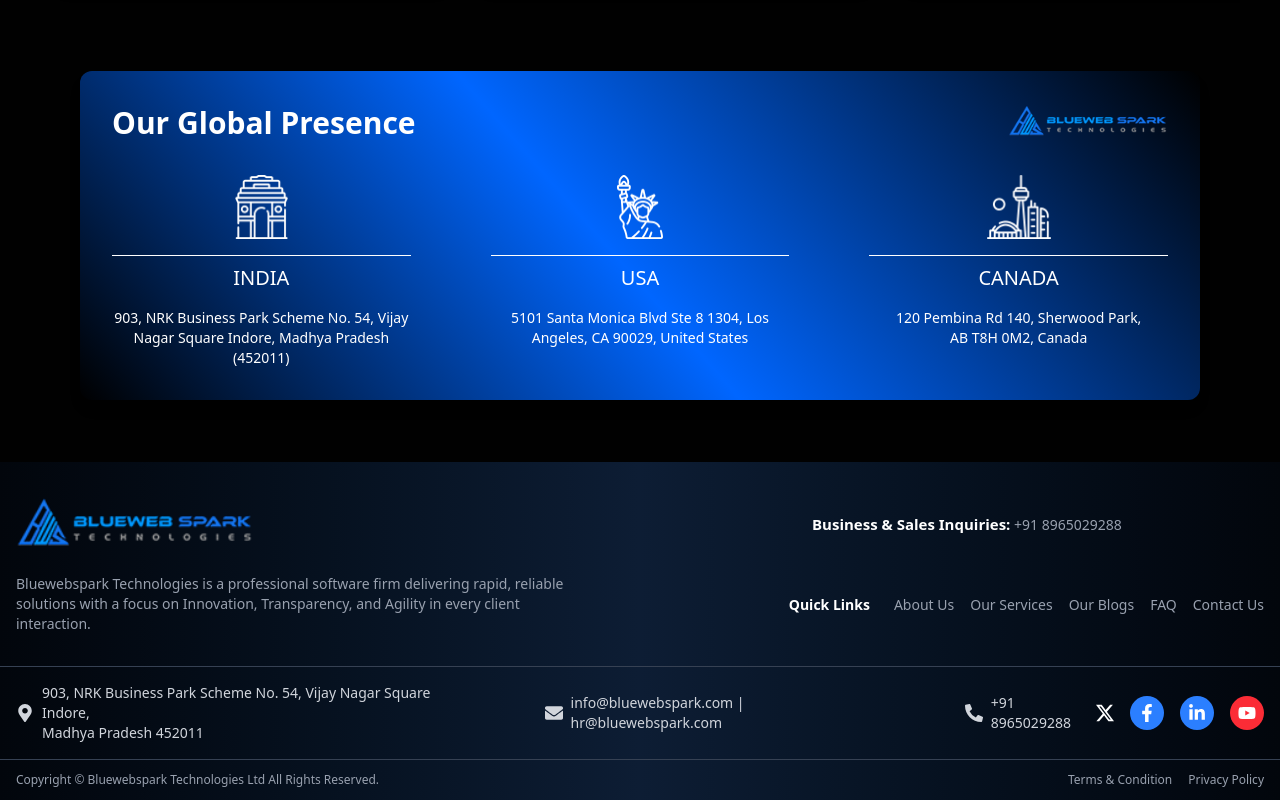
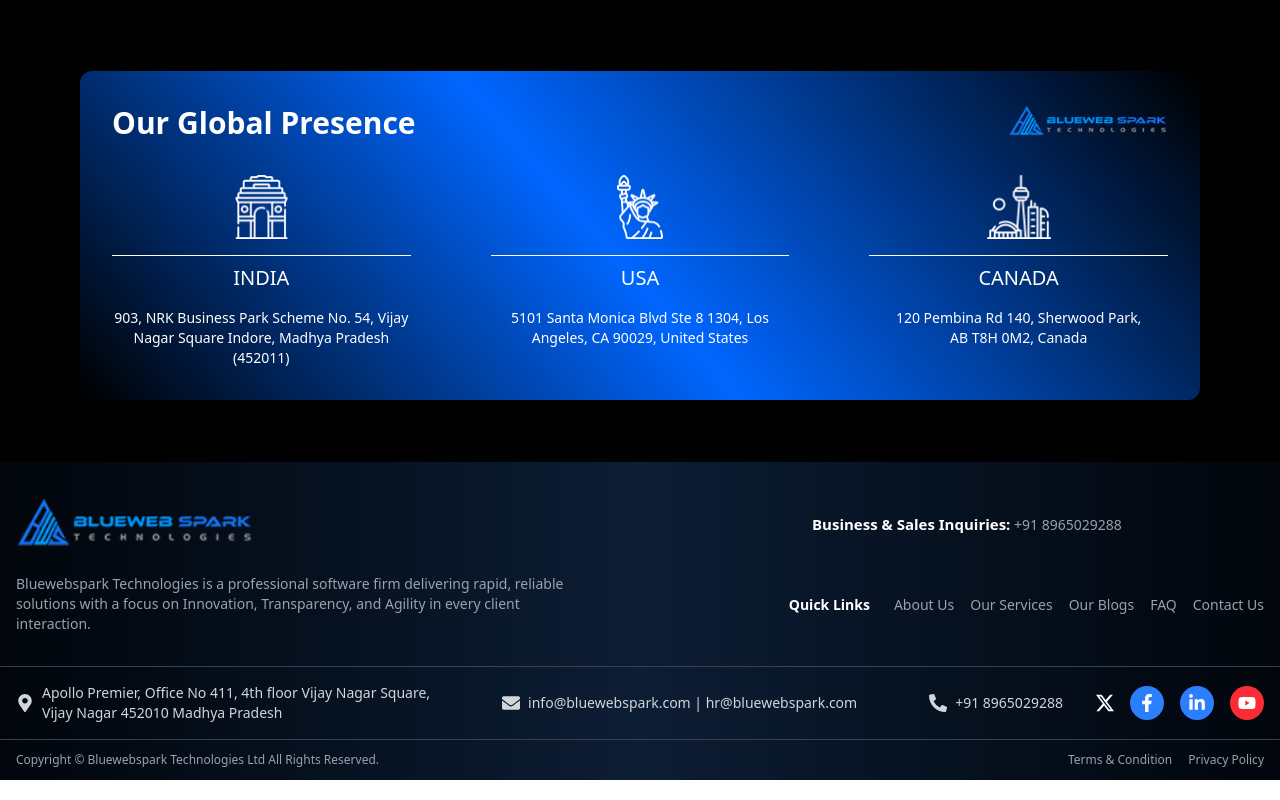
Before and after one commit to rishabh8510/WebSpark, a React (Vite) app: page /#/ in a window 1280 px wide. Shown: the part 7843-8643 px from the top of the page. Built offline with nearby package versions, Linux system fonts and the light colour scheme.

Commit message:
Update Footer.jsx
address change

```diff
--- a/src/components/Footer.jsx
+++ b/src/components/Footer.jsx
@@ -44,7 +44,7 @@
           <div className="flex flex-col md:flex-row md:space-x-6 space-y-3 md:space-y-0 text-gray-300 w-full md:w-auto lg:gap-12">
             <div className="flex items-start md:items-center justify-start space-x-2">
               <FaMapMarkerAlt className="text-lg flex-shrink-0" />
-              <span>903, NRK Business Park Scheme No. 54, Vijay Nagar Square Indore, <br /> Madhya Pradesh 452011</span>
+              <span>Apollo Premier, Office No 411,  4th floor  Vijay Nagar Square,<br /> Vijay Nagar 452010 Madhya Pradesh</span>
             </div>
             <div className="flex items-start md:items-center justify-start space-x-2">
               <FaEnvelope className="text-lg flex-shrink-0" />
```
